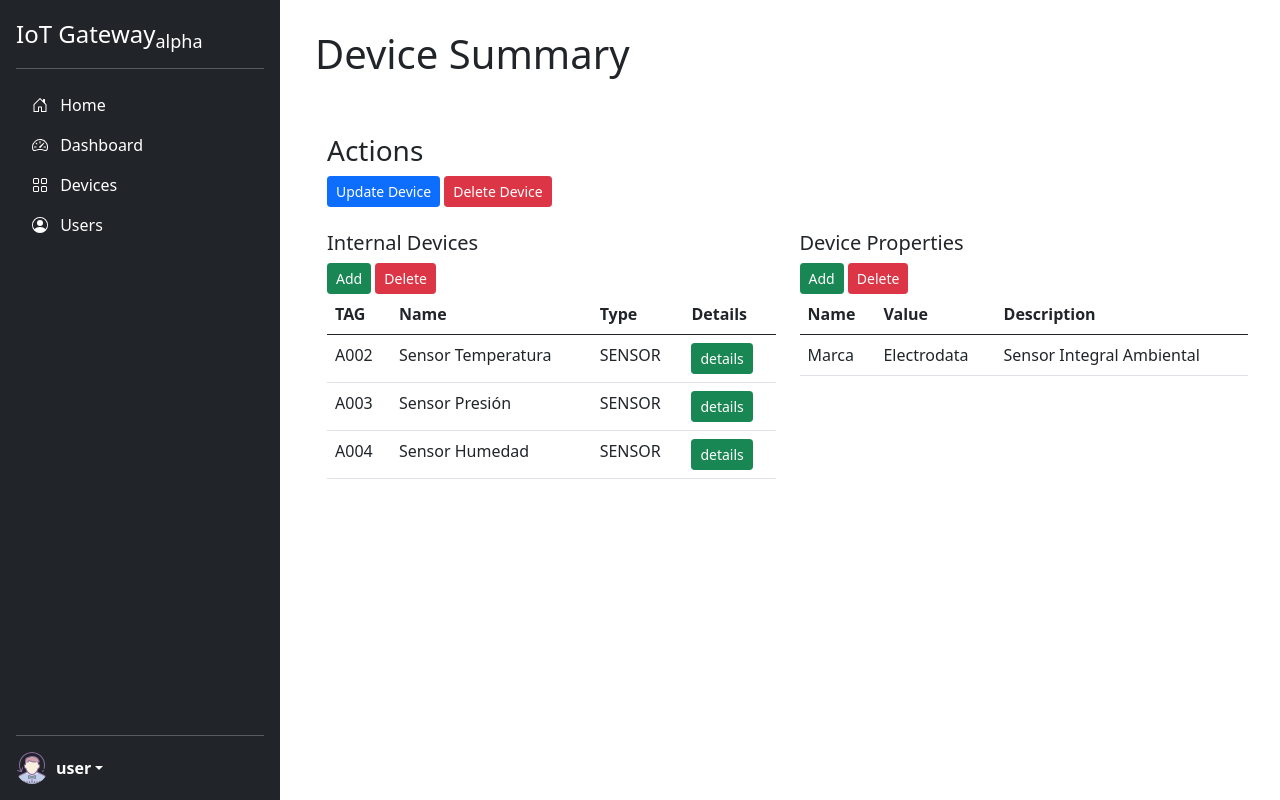
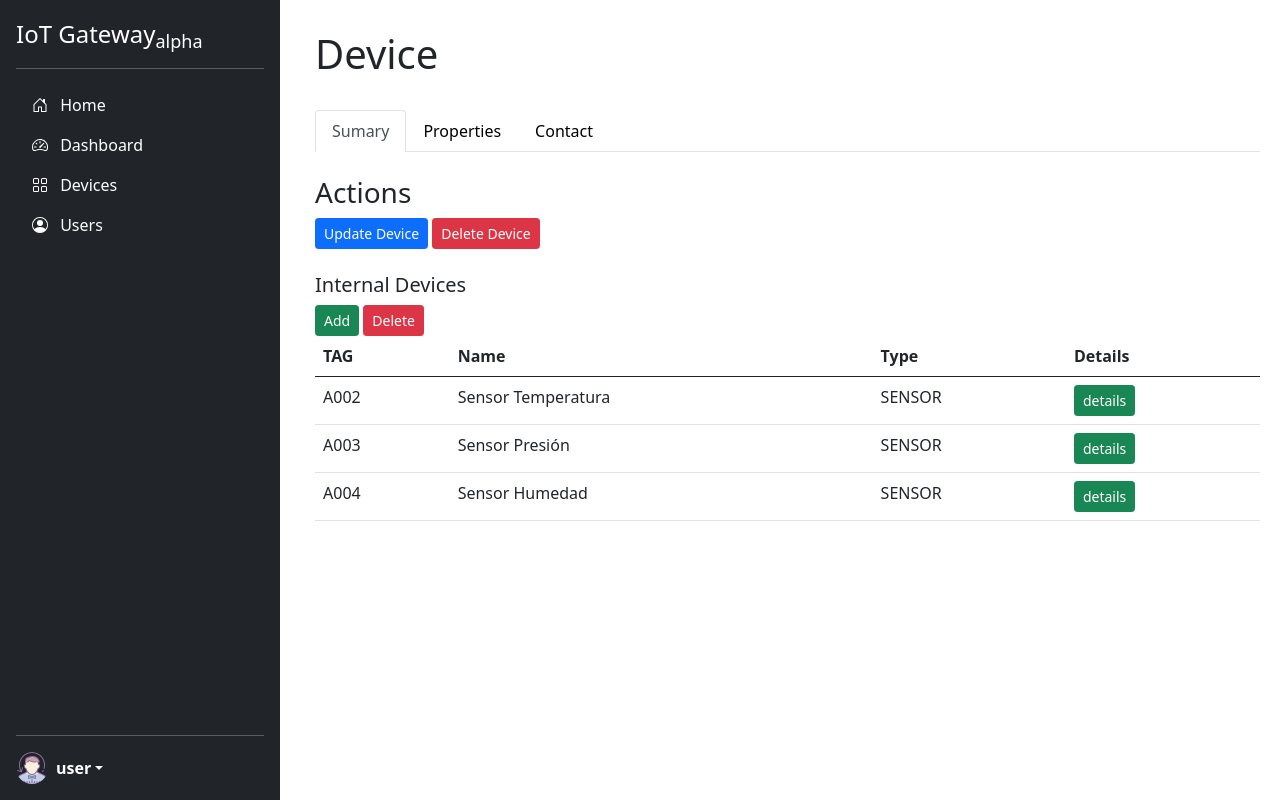
Before and after one commit to UIS-IoT-Smart-Campus/framework_gateway, a Flask app: template flaskr/templates/device/device_detail.html in a window 1280 px wide. Run offline with Flask 2, Linux system fonts and the light colour scheme; the template is opened without the code that fills it, so the values that code supplies are empty; some libraries are stand-ins or nearby versions.

Commit message:
add tabs to device view

```diff
--- a/flaskr/templates/device/device_detail.html
+++ b/flaskr/templates/device/device_detail.html
@@ -43,11 +43,24 @@
 {% block content %}
 
 <div>
-  <h1>Device Summary</h1>
+  <h1>Device</h1>
     </br>
-    <div class="container">
+    <ul class="nav nav-tabs" id="myTab" role="tablist">
+      <li class="nav-item" role="presentation">
+        <button class="nav-link active" id="sumary-tab" data-bs-toggle="tab" data-bs-target="#sumary" type="button" role="tab" aria-controls="sumary" aria-selected="true">Sumary</button>
+      </li>
+      <li class="nav-item" role="presentation">
+        <button class="nav-link" id="properties-tab" data-bs-toggle="tab" data-bs-target="#properties" type="button" role="tab" aria-controls="properties" aria-selected="false">Properties</button>
+      </li>
+      <li class="nav-item" role="presentation">
+        <button class="nav-link" id="contact-tab" data-bs-toggle="tab" data-bs-target="#contact" type="button" role="tab" aria-controls="contact" aria-selected="false">Contact</button>
+      </li>
+    </ul>
+    <div class="tab-content" id="myTabContent">
+      <div class="tab-pane fade show active" id="sumary" role="tabpanel" aria-labelledby="sumary-tab">
         {% if device %}
         <table class="table">
+            <br>
             <tbody>
               <tr>
                 <td><b>Device TAG:</b></td>
@@ -68,6 +81,34 @@
             </tbody>
           </table>
         {% endif %}
+      </div>
+      <div class="tab-pane fade" id="properties" role="tabpanel" aria-labelledby="properties-tab">
+          <br><br>
+          <div class="col-sm">
+                <h5>Device Properties</h5>
+                <a class="btn btn-success btn-sm" href="#" role="button">Add</a>
+                <a class="btn btn-danger btn-sm" href="#" role="button">Delete</a>
+                <table class="table">
+                    <thead>
+                      <tr>
+                        <th scope="col">Name</th>
+                        <th scope="col">Value</th>
+                        <th scope="col">Description</th>
+                      </tr>
+                    </thead>
+                    <tbody>
+                      <tr>
+                        <td>Marca</td>
+                        <td>Electrodata</td>
+                        <td>Sensor Integral Ambiental</td>
+                      </tr>
+                    </tbody>
+                  </table>
+            </div>
+      </div>
+      <div class="tab-pane fade" id="contact" role="tabpanel" aria-labelledby="contact-tab">...</div>
+    </div>
+
         </br>
         <div class="row">
             <h3>Actions</h3>
@@ -114,27 +155,7 @@
                     </tbody>
                   </table>
             </div>
-            <div class="col-sm">
-                <h5>Device Properties</h5>
-                <a class="btn btn-success btn-sm" href="#" role="button">Add</a>
-                <a class="btn btn-danger btn-sm" href="#" role="button">Delete</a>
-                <table class="table">
-                    <thead>
-                      <tr>
-                        <th scope="col">Name</th>
-                        <th scope="col">Value</th>
-                        <th scope="col">Description</th>
-                      </tr>
-                    </thead>
-                    <tbody>
-                      <tr>
-                        <td>Marca</td>
-                        <td>Electrodata</td>
-                        <td>Sensor Integral Ambiental</td>
-                      </tr>
-                    </tbody>
-                  </table>
-            </div>
+
         </div>
     </div>
 </div>
```
